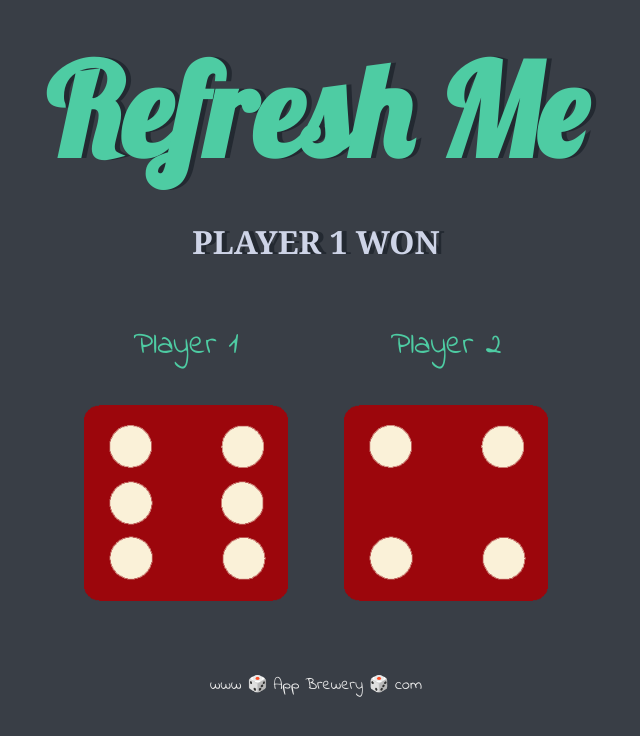
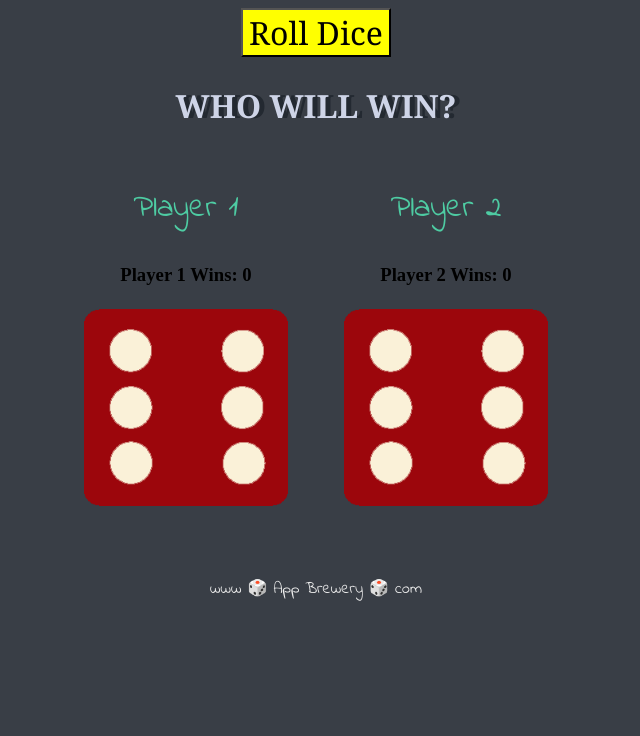
Before and after one commit to mattywagh/js, a plain HTML site: page index.html in a window 1280 px wide. Shown: the whole page, without its empty margins (324-964 px from the left). Drawn offline with Linux system fonts and the light colour scheme.

Commit message:
Add files via upload

```diff
--- a/index.html
+++ b/index.html
@@ -10,21 +10,27 @@
   <body>
 
     <div class="container">
-      <h1>Refresh Me</h1>
+      <button class="roll">Roll Dice</button>
 
       <h2>Who will win?</h2>
 
+
       <div class="dice">
         <p>Player 1</p>
+        <h3 id="player1Wins">Player 1 Wins: 0</h3>
         <img class="img1" src="./images/dice6.png">
       </div>
 
       <div class="dice">
         <p>Player 2</p>
+        <h3 id="player2Wins">Player 2 Wins: 0</h3>
+
         <img class="img2" src="./images/dice6.png">
       </div>
 
     </div>
+
+
 
     <script src= "index.js" charset="utf-8"></script>
   </body>
--- a/index.js
+++ b/index.js
@@ -1,18 +1,30 @@
+var player1Wins = 0;
+var player2Wins = 0;
+
+function rollDice() {
     var randomnumber1 = Math.floor(Math.random()*6)+ 1;
     var randomDice1 = "./images/dice"+randomnumber1+".png";
 
     var randomnumber2 = Math.floor(Math.random()*6)+ 1;
     var randomDice2 = "./images/dice"+randomnumber2+".png";
 
-var img1 = document.querySelectorAll("img")[0].setAttribute("src",randomDice1);
-var img2 = document.querySelectorAll("img")[1].setAttribute("src",randomDice2);
+    document.querySelectorAll("img")[0].setAttribute("src",randomDice1);
+    document.querySelectorAll("img")[1].setAttribute("src",randomDice2);
 
     if (randomnumber1 > randomnumber2){
         document.querySelectorAll("h2")[0].innerHTML = "Player 1 won";
+        player1Wins++;
     }
 
     else if (randomnumber2 > randomnumber1){
         document.querySelectorAll("h2")[0].innerHTML = "Player 2 won";
+        player2Wins++
     }
 
     else {document.querySelectorAll("h2")[0].innerHTML = "Game is tied";}
+
+    document.getElementById("player1Wins").innerText = "Player 1 Wins: " + player1Wins;
+    document.getElementById("player2Wins").innerText = "Player 2 Wins: " + player2Wins;
+}
+
+document.querySelector(".roll").addEventListener("click", rollDice);
--- a/styles.css
+++ b/styles.css
@@ -8,6 +8,12 @@
   text-align: center;
   display: inline-block;
 
+}
+
+.roll{
+  font-size: 2rem;
+  font-family: Georgia, 'Times New Roman', Times, serif;
+  background-color: yellow;
 }
 
 body {
```
Lines whose indentation alone changed are shown as unchanged.
